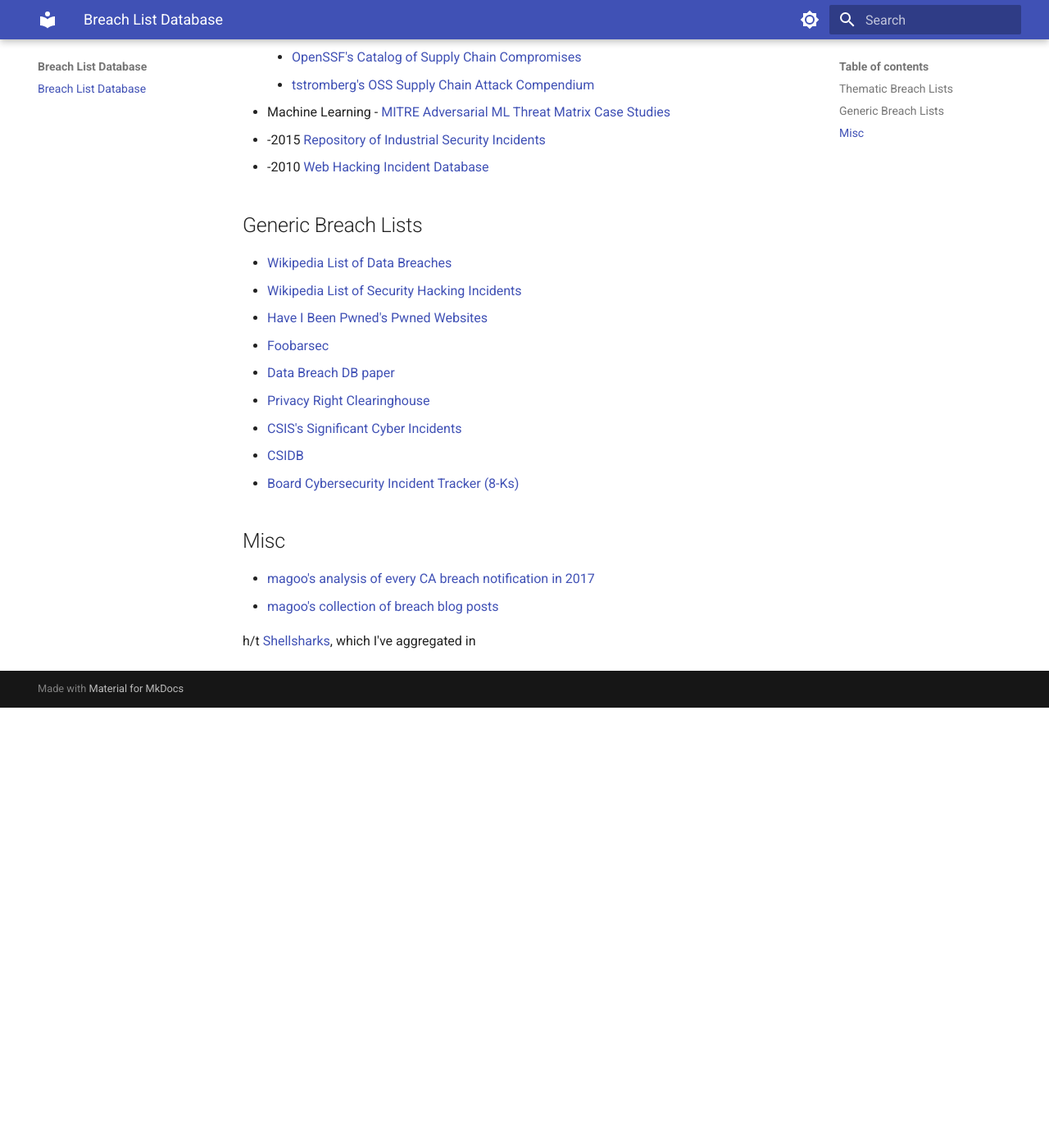
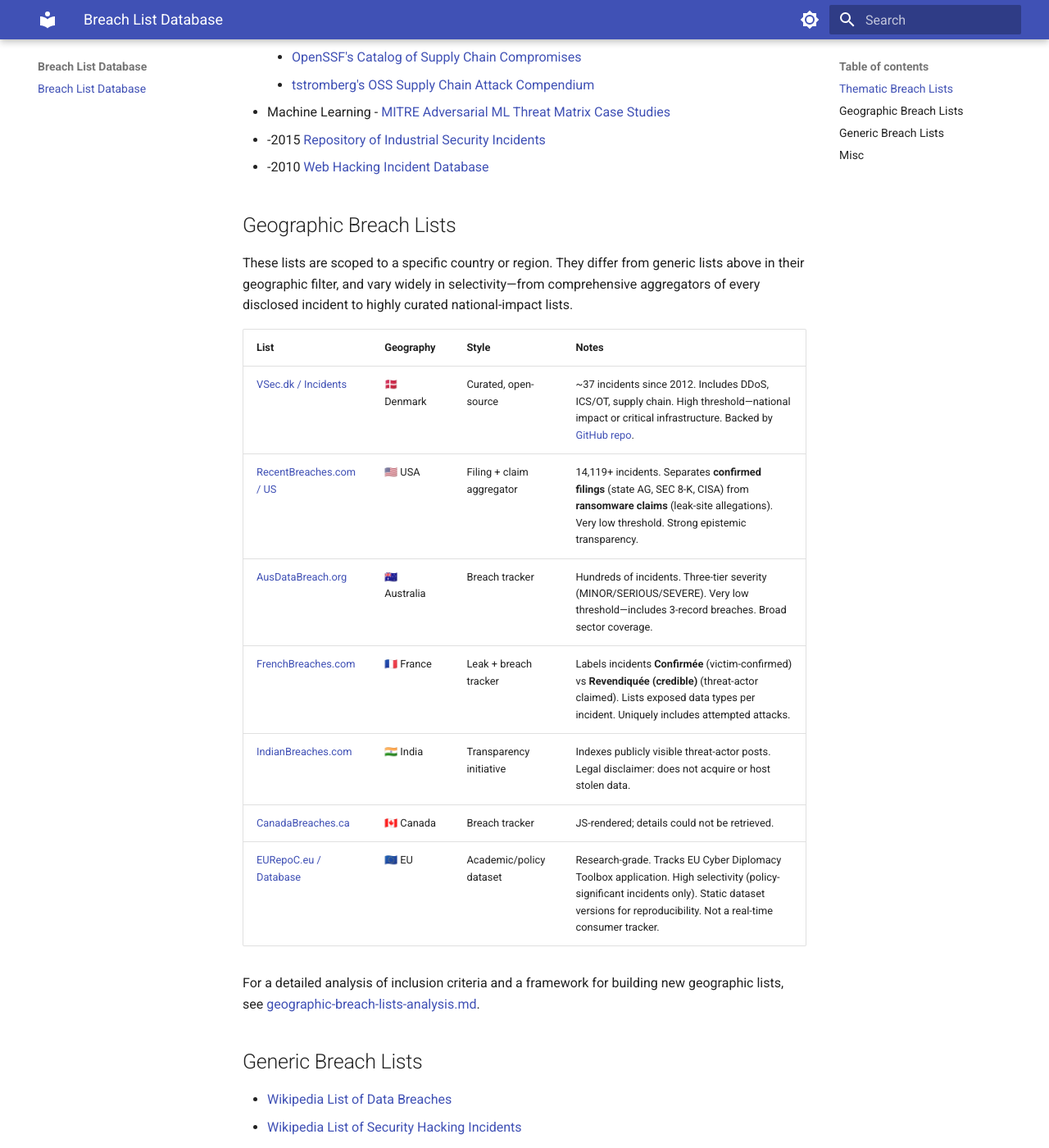
Before and after one commit to ramimac/breach-list-database, an MkDocs documentation site: the page built from docs/index.md, in a window 1280 px wide and 1400 px high, scrolled down 911 px. Shown: the whole window at 82% size. Built offline with MkDocs 1.6.1 and Material for MkDocs 9.7.7, drawn with Linux system fonts in a browser that asks for light colours; before the commit the page ends 1774 px from its top, so only the background shows below that.

Commit message:
Add geographic breach lists section
- Add Geographic Breach Lists section to docs/index.md with 7 country-specific trackers (Denmark, USA, Australia, France, India, Canada, EU)

```diff
--- a/docs/index.md
+++ b/docs/index.md
@@ -29,6 +29,22 @@
 * -2015 [Repository of Industrial Security Incidents](https://www.risidata.com/Database)
 * -2010 [Web Hacking Incident Database](http://projects.webappsec.org/w/page/13246995/Web-Hacking-Incident-Database)
 
+## Geographic Breach Lists
+
+These lists are scoped to a specific country or region. They differ from generic lists above in their geographic filter, and vary widely in selectivity—from comprehensive aggregators of every disclosed incident to highly curated national-impact lists.
+
+| List | Geography | Style | Notes |
+|------|-----------|-------|-------|
+| [VSec.dk / Incidents](https://vsec.dk/incidents/) | 🇩🇰 Denmark | Curated, open-source | ~37 incidents since 2012. Includes DDoS, ICS/OT, supply chain. High threshold—national impact or critical infrastructure. Backed by [GitHub repo](https://github.com/VSecDK/VSec-CTI-League). |
+| [RecentBreaches.com / US](https://recentbreaches.com/us) | 🇺🇸 USA | Filing + claim aggregator | 14,119+ incidents. Separates **confirmed filings** (state AG, SEC 8-K, CISA) from **ransomware claims** (leak-site allegations). Very low threshold. Strong epistemic transparency. |
+| [AusDataBreach.org](https://ausdatabreach.org/) | 🇦🇺 Australia | Breach tracker | Hundreds of incidents. Three-tier severity (MINOR/SERIOUS/SEVERE). Very low threshold—includes 3-record breaches. Broad sector coverage. |
+| [FrenchBreaches.com](https://frenchbreaches.com/) | 🇫🇷 France | Leak + breach tracker | Labels incidents **Confirmée** (victim-confirmed) vs **Revendiquée (credible)** (threat-actor claimed). Lists exposed data types per incident. Uniquely includes attempted attacks. |
+| [IndianBreaches.com](https://indianbreaches.com/) | 🇮🇳 India | Transparency initiative | Indexes publicly visible threat-actor posts. Legal disclaimer: does not acquire or host stolen data. |
+| [CanadaBreaches.ca](https://canadabreaches.ca/) | 🇨🇦 Canada | Breach tracker | JS-rendered; details could not be retrieved. |
+| [EURepoC.eu / Database](https://eurepoc.eu/database/) | 🇪🇺 EU | Academic/policy dataset | Research-grade. Tracks EU Cyber Diplomacy Toolbox application. High selectivity (policy-significant incidents only). Static dataset versions for reproducibility. Not a real-time consumer tracker. |
+
+For a detailed analysis of inclusion criteria and a framework for building new geographic lists, see [geographic-breach-lists-analysis.md](geographic-breach-lists-analysis.md).
+
 ## Generic Breach Lists
 
 * [Wikipedia List of Data Breaches](https://en.wikipedia.org/wiki/List_of_data_breaches)
```
Also changed, not shown: 1 other file.
